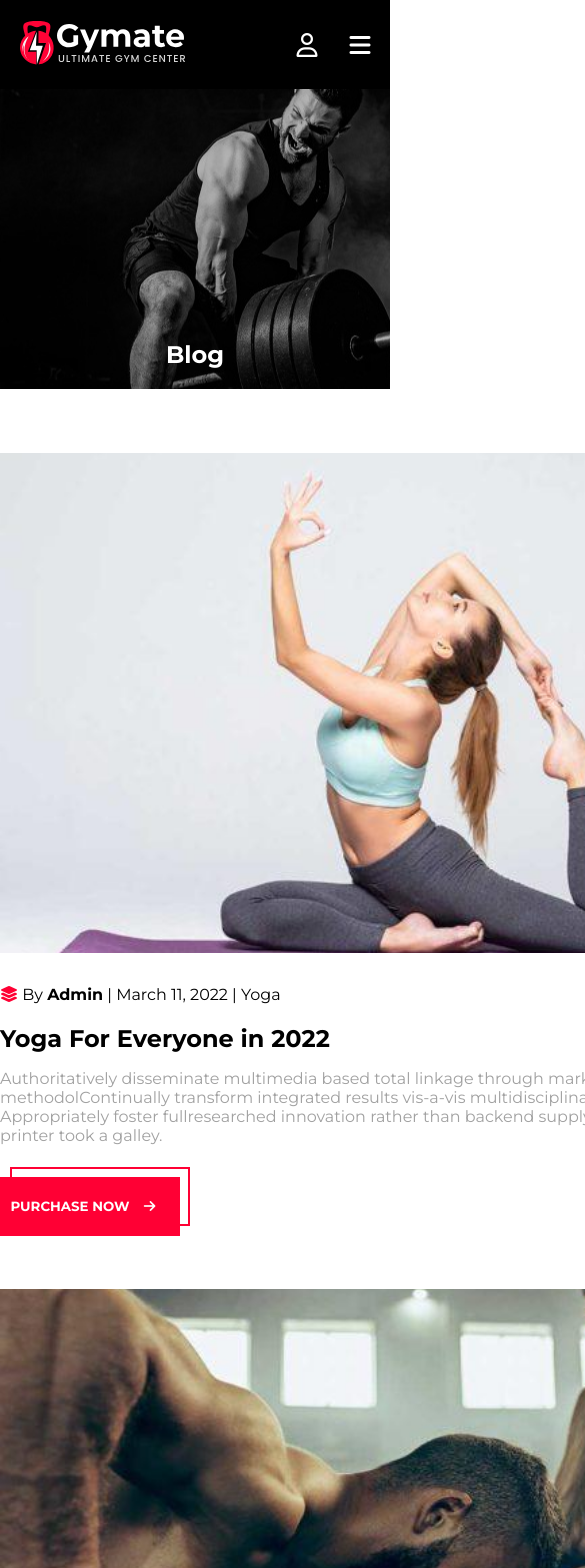
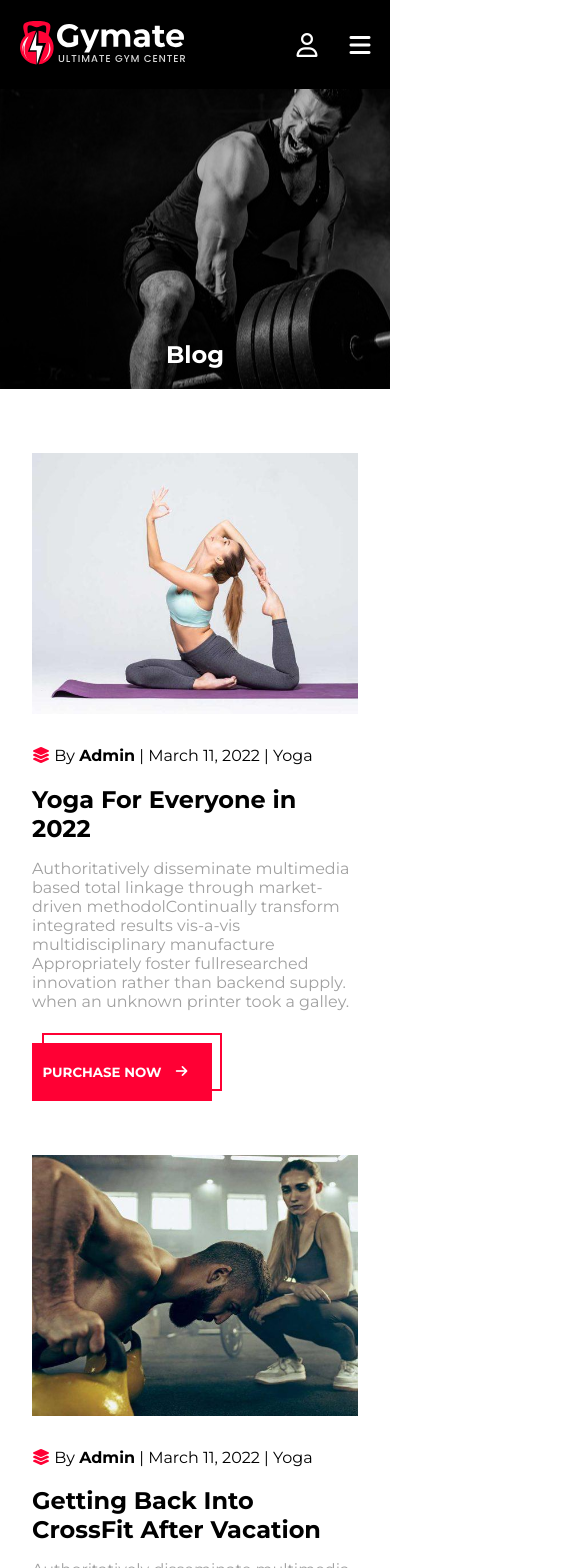
Before and after one commit to FPLTomeczek/gogym, a React (Create React App) app: page /blog in a window 390 px wide. Shown: the top 1568 px of the page, 585 px wide, since content can reach past the window. Built offline with nearby package versions, Linux system fonts and the light colour scheme.

Commit message:
contact_blog_rwd

```diff
--- a/src/css/BlogPage/Blog.css
+++ b/src/css/BlogPage/Blog.css
@@ -1,16 +1,16 @@
 .blog-container {
   display: flex;
   margin: 0 auto;
-  width: 1200px;
+  max-width: 1200px;
   padding: 4rem 0;
   gap: 4rem;
 }
 
 .posts-container {
-  width: 800px;
+  width: 70%;
 }
 .blog-container > aside {
-  width: 400px;
+  width: 30%;
 }
 
 .page-buttons {
@@ -35,3 +35,16 @@
 .page-button:hover {
   background-color: var(--main-red);
 }
+
+@media (max-width: 1200px) {
+  .blog-container {
+    flex-direction: column;
+    padding: 4rem 2rem;
+  }
+  .posts-container {
+    width: 100%;
+  }
+  .blog-container > aside {
+    width: 100%;
+  }
+}
--- a/src/css/BlogPage/BlogPosts.css
+++ b/src/css/BlogPage/BlogPosts.css
@@ -13,7 +13,7 @@
 }
 
 .post > img {
-  height: 500px;
+  max-height: 500px;
   object-fit: cover;
 }
 .post-info > p {
--- a/src/css/ContactPage/Contact.css
+++ b/src/css/ContactPage/Contact.css
@@ -10,3 +10,11 @@
   gap: 2rem;
   width: 70vw;
 }
+
+@media (max-width: 1200px) {
+  .contact-container > section {
+    flex-direction: column;
+    width: 80%;
+    padding-top: 2rem;
+  }
+}
--- a/src/css/ContactPage/ContactForm.css
+++ b/src/css/ContactPage/ContactForm.css
@@ -34,3 +34,9 @@
 #contact-btn:hover {
   background-color: var(--main-red);
 }
+
+@media (max-width: 1200px) {
+  .contact-form-container {
+    width: 80%;
+  }
+}
--- a/src/css/ContactPage/ContactInfo.css
+++ b/src/css/ContactPage/ContactInfo.css
@@ -28,3 +28,15 @@
   margin-top: 0.25rem;
   margin-bottom: 1rem;
 }
+
+@media (max-width: 1200px) {
+  .contact-info-container {
+    width: 100%;
+  }
+  .contact-infos {
+    grid-template-columns: 1fr;
+  }
+  .contact-info {
+    padding: 1rem 0;
+  }
+}
```
